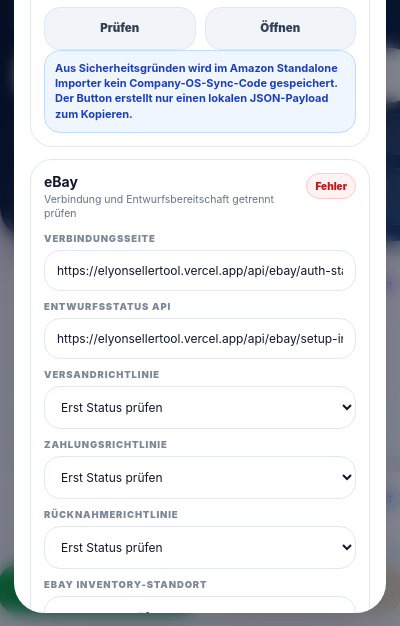
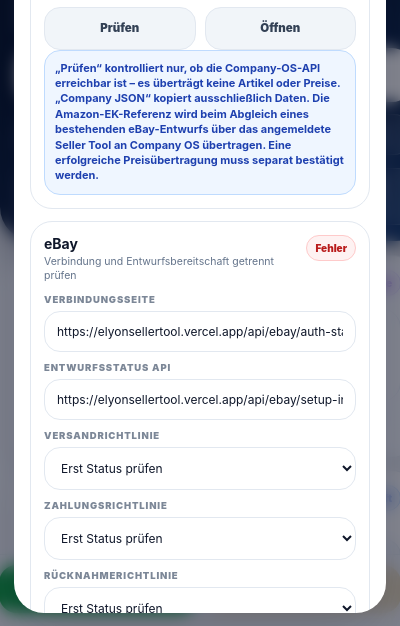
Before and after one commit to Heavensolder94/Amazon-Standalone-Importer-Extansion, a browser extension: page popup.html in a window 400 px wide. Both pictures are taken after a click on the button "Company OS". Shown: the part 217-843 px from the top of the page. Drawn offline with Linux system fonts and the light colour scheme; no server answers.

Commit message:
fix: clarify Company OS settings check is read-only and distinguish price sync result from eBay Feed success

```diff
--- a/popup.html
+++ b/popup.html
@@ -183,7 +183,7 @@
         <div class="field"><label>Company OS</label><input id="companyOsUrl" readonly /></div>
         <div class="field"><label>Company OS Import API</label><input id="companyImportUrl" readonly /></div>
         <div class="btnrow"><button id="checkCompanyStatusSettings" class="btn soft">Prüfen</button><button id="openCompanyOsSettings" class="btn soft">Öffnen</button></div>
-        <div class="note blueNote">Aus Sicherheitsgründen wird im Amazon Standalone Importer kein Company-OS-Sync-Code gespeichert. Der Button erstellt nur einen lokalen JSON-Payload zum Kopieren.</div>
+        <div class="note blueNote">„Prüfen“ kontrolliert nur, ob die Company-OS-API erreichbar ist – es überträgt keine Artikel oder Preise. „Company JSON“ kopiert ausschließlich Daten. Die Amazon-EK-Referenz wird beim Abgleich eines bestehenden eBay-Entwurfs über das angemeldete Seller Tool an Company OS übertragen. Eine erfolgreiche Preisübertragung muss separat bestätigt werden.</div>
       </div>
 
       <div id="ebaySettingsBlock" class="settingBlock integrationSetting">
```
